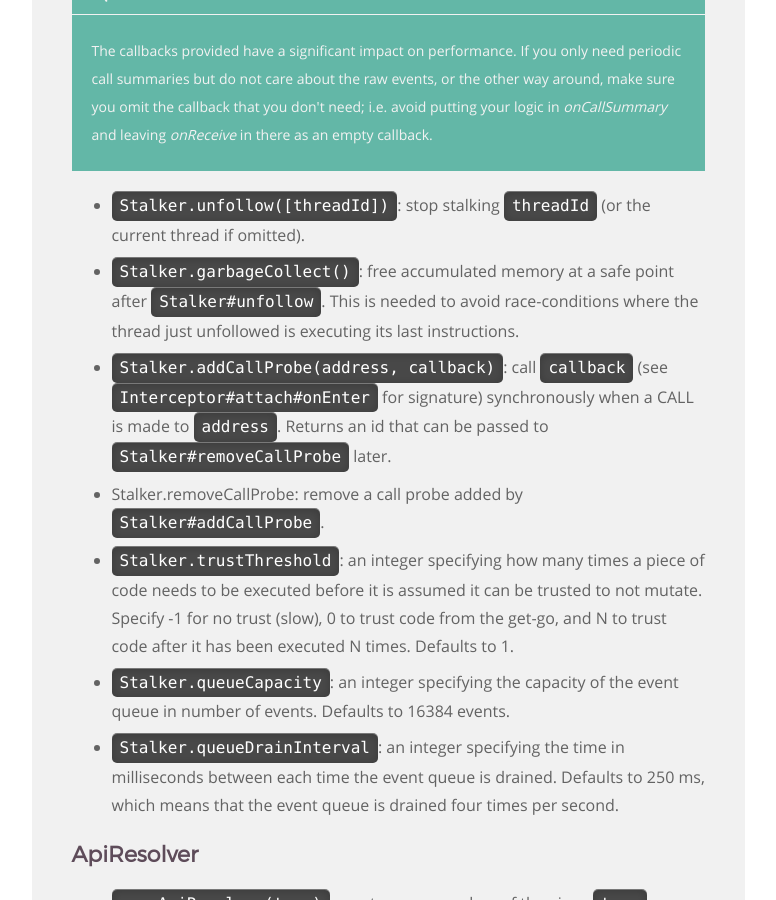
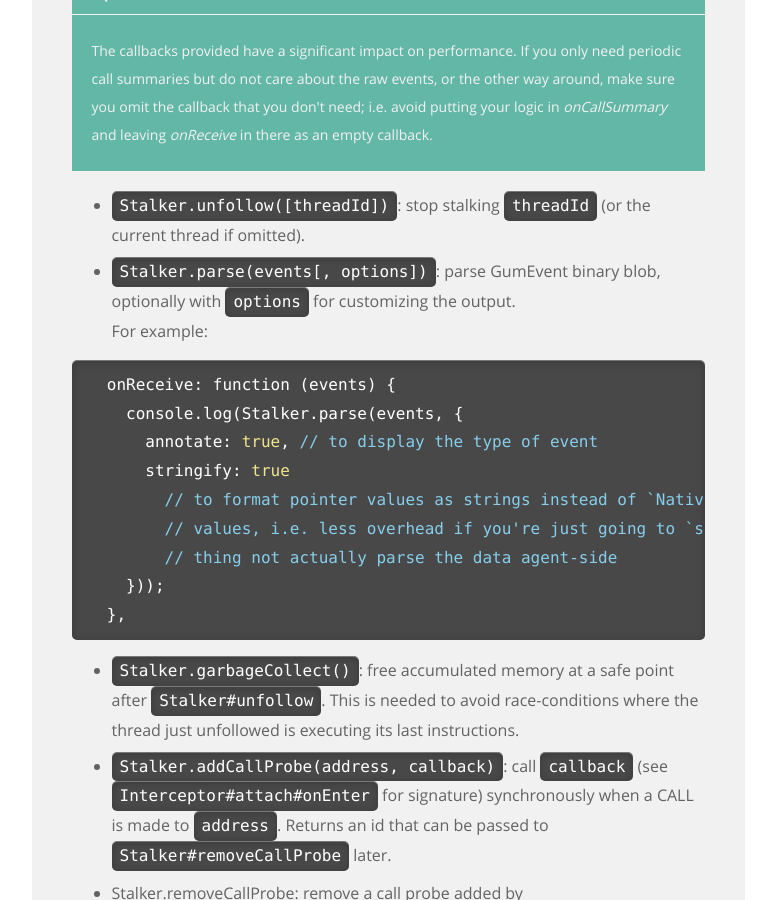
Before and after one commit to frida/frida-website, a Jekyll site: the page built from _docs/javascript-api.md, in a window 1280 px wide and 900 px high, scrolled down 26476 px. Shown: the whole window, without its empty margins (364-1140 px from the left). Built offline with Jekyll 4.4.1, drawn with Linux system fonts in a browser that asks for light colours.

Commit message:
Add Stalker.parse() docs (#98)

```diff
--- a/_docs/javascript-api.md
+++ b/_docs/javascript-api.md
@@ -1082,6 +1082,23 @@ Stalker.follow(Process.getCurrentThreadId(), {
 
 +   `Stalker.unfollow([threadId])`: stop stalking `threadId` (or the current
     thread if omitted).
+
++   `Stalker.parse(events[, options])`: parse GumEvent binary blob, optionally
+    with `options` for customizing the output.
+
+    For example:
+
+{% highlight js %}
+  onReceive: function (events) {
+    console.log(Stalker.parse(events, {
+      annotate: true, // to display the type of event
+      stringify: true
+        // to format pointer values as strings instead of `NativePointer`
+        // values, i.e. less overhead if you're just going to `send()` the
+        // thing not actually parse the data agent-side
+    }));
+  },
+{% endhighlight %}
 
 +   `Stalker.garbageCollect()`: free accumulated memory at a safe point after
     `Stalker#unfollow`. This is needed to avoid race-conditions where the
```
